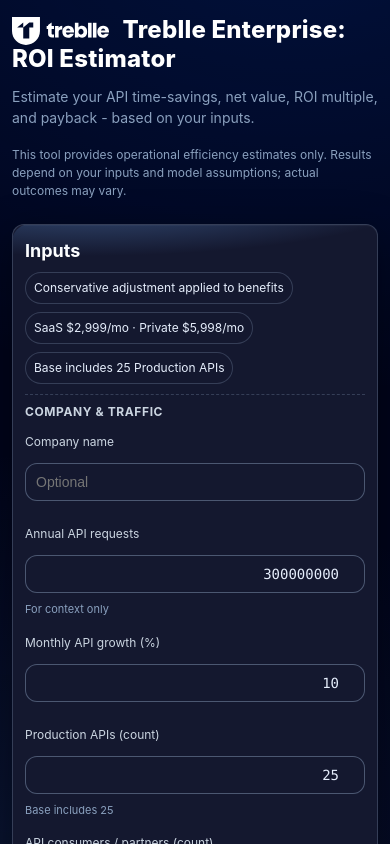
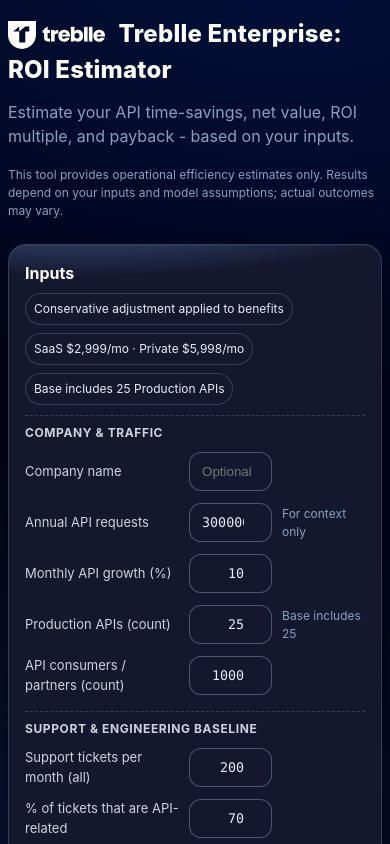
Before and after one commit to scott-lgtm/treblle-roi-api, a website: page index.html in a window 390 px wide. Shown: the top 844 px of the page. Drawn offline with Linux system fonts and the light colour scheme.

Commit message:
Fix asset paths for Vercel deployment
- Update all asset references to use public/ folder approach
- Files now served directly from root: /treblle-logo.svg
- Remove unused mobile.css reference
- All assets now properly accessible via Vercel CDN

```diff
--- a/index.html
+++ b/index.html
@@ -4,11 +4,11 @@
 <meta charset="utf-8" />
 <meta name="viewport" content="width=device-width, initial-scale=1" />
 <title>Treblle ROI Estimator</title>
-<link rel="icon" type="image/png" href="assets/treblle-favicon.png">
+<link rel="icon" type="image/png" href="treblle-favicon.png">
 <meta name="description" content="Calculate your ROI with Treblle — see time and cost savings instantly.">
 <meta property="og:title" content="Treblle ROI Estimator">
 <meta property="og:description" content="Calculate your ROI with Treblle — see time and cost savings instantly.">
-<meta property="og:image" content="assets/treblle-roi-preview.png">
+<meta property="og:image" content="treblle-roi-preview.png">
 <meta name="twitter:card" content="summary_large_image">
 <meta name="color-scheme" content="dark">
 <style>
@@ -171,13 +171,12 @@
   .empty-state{text-align:center;padding:40px 20px;color:var(--muted);font-size:14px}
   .empty-state svg{width:48px;height:48px;opacity:0.5;margin-bottom:16px}
 </style>
-<link rel="stylesheet" href="assets/mobile.css">
 </head>
 <body>
 <div class="wrap">
   <header>
     <h1>
-      <img src="assets/treblle-logo.svg" alt="Treblle" style="height:28px;vertical-align:middle;margin-right:8px;">
+      <img src="treblle-logo.svg" alt="Treblle" style="height:28px;vertical-align:middle;margin-right:8px;">
       Treblle Enterprise: ROI Estimator
     </h1>
     <p class="sub">Estimate your API time-savings, net value, ROI multiple, and payback - based on your inputs.</p>
--- /dev/null
+++ b/public/mobile.css
@@ -0,0 +1,37 @@
+/* Mobile First Responsive Design */
+@media (max-width: 480px) {
+  .wrap { padding: 0 12px; margin: 16px auto 60px; }
+
+  .row {
+    grid-template-columns: 1fr !important;
+    gap: 8px !important;
+    padding: 8px 0;
+  }
+  .row label { font-size: 12px; margin-bottom: 4px; }
+  .row input, .row select { padding: 10px; font-size: 14px; }
+  .row .hint { font-size: 11px; }
+
+  .card { padding: 12px; border-radius: 12px; }
+  .card h2 { font-size: 18px; }
+
+  .stack { flex-direction: column; }
+  .btn { padding: 12px 16px; font-size: 14px; }
+
+  .summary { grid-template-columns: 1fr !important; gap: 12px; }
+  .kpi { padding: 12px; }
+  .kpi .val { font-size: 24px; }
+
+  header h1 { font-size: 24px; line-height: 1.2; }
+  header .sub { font-size: 14px; }
+}
+
+@media (max-width: 520px) {
+  .grid { grid-template-columns: 1fr !important; }
+  .drivers { grid-template-columns: 1fr !important; }
+}
+
+@media (max-width: 360px) {
+  .wrap { padding: 0 8px; }
+  .card { padding: 8px; }
+  .row input, .row select { font-size: 16px; } /* Prevent zoom on iOS */
+}
```
Also changed, not shown: public/treblle-favicon.png (added), public/treblle-logo.svg (added), public/treblle-roi-preview.png (added).
